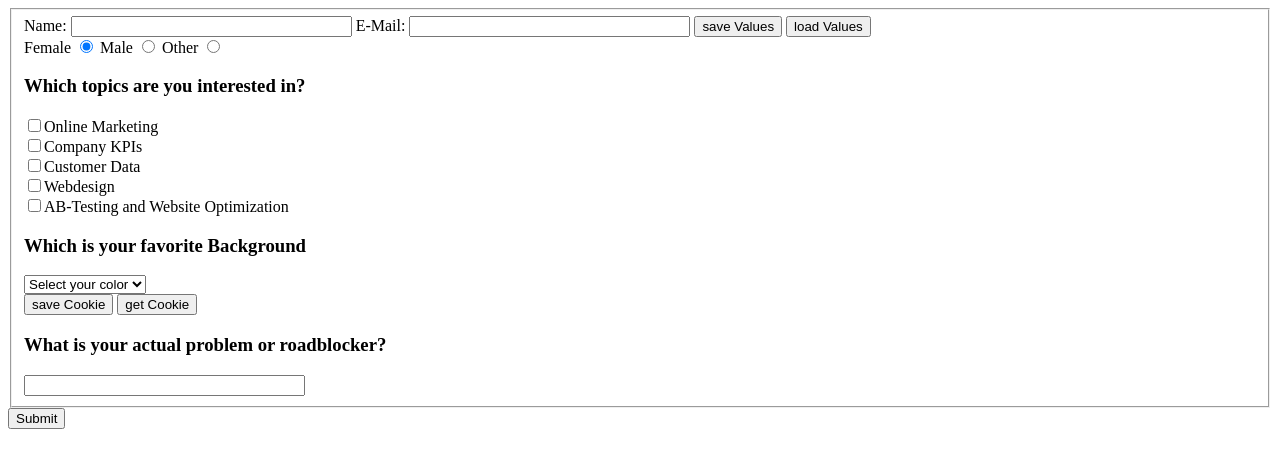
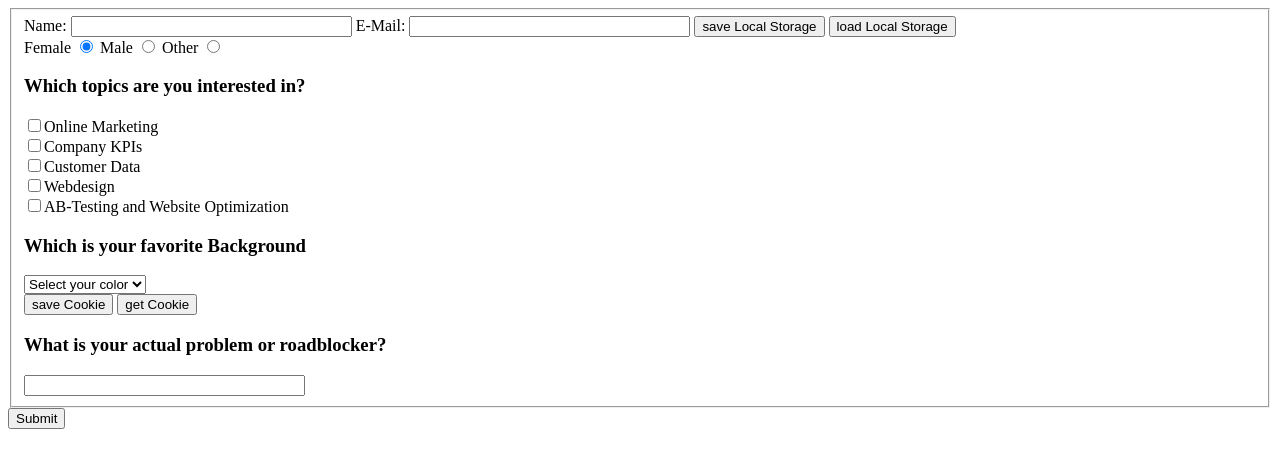
Before and after one commit to MariaMatkowski/WTM-Kurs, a website: page index-test2.html in a window 1280 px wide. Drawn offline with Linux system fonts and the light colour scheme.

Commit message:
litte changes form

```diff
--- a/index-test2.html
+++ b/index-test2.html
@@ -1,9 +1,9 @@
-<!-- form für Local Storage oder Cookie -->
-
 <html>
     <head>
     </head>
     <body>
+
+        <!-- form für Local Storage oder Cookie -->
             <form name="myform" method="post" action="/actionpage.php" onsubmit="return storeValues(this);">
                 <fieldset>
                     <label for="name">Name:</label>
@@ -11,8 +11,8 @@
                     <label for="email">E-Mail:</label>
                     <span><input type="text" size="32" name="email" id="email" value></span>
 
-                    <input type="button" value="save Values" onclick="saveValues()" />
-                    <input type="button" value="load Values" onclick="loadValues()" /><br>
+                    <input type="button" value="save Local Storage" onclick="saveValues()" />
+                    <input type="button" value="load Local Storage" onclick="loadValues()" /><br>
 
                     <label for="female">Female</label>
                     <input type="radio" name="gender" id="female" value="female" checked>
```
